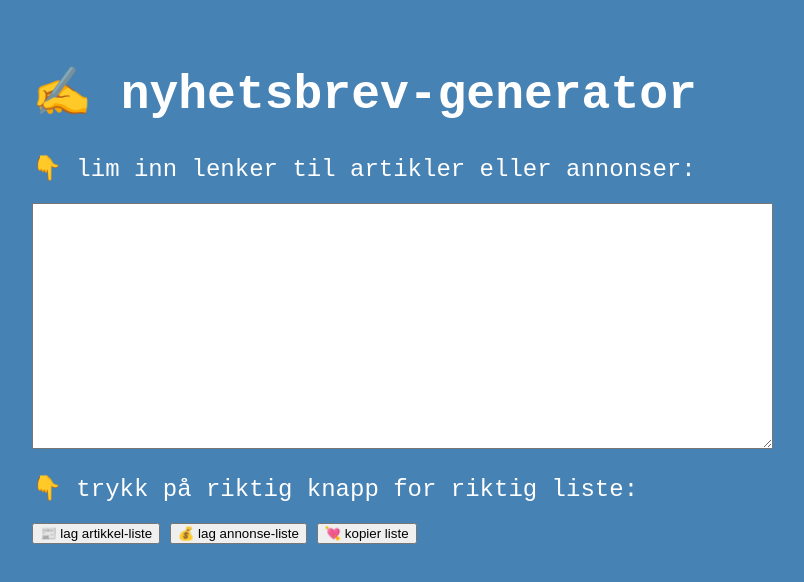
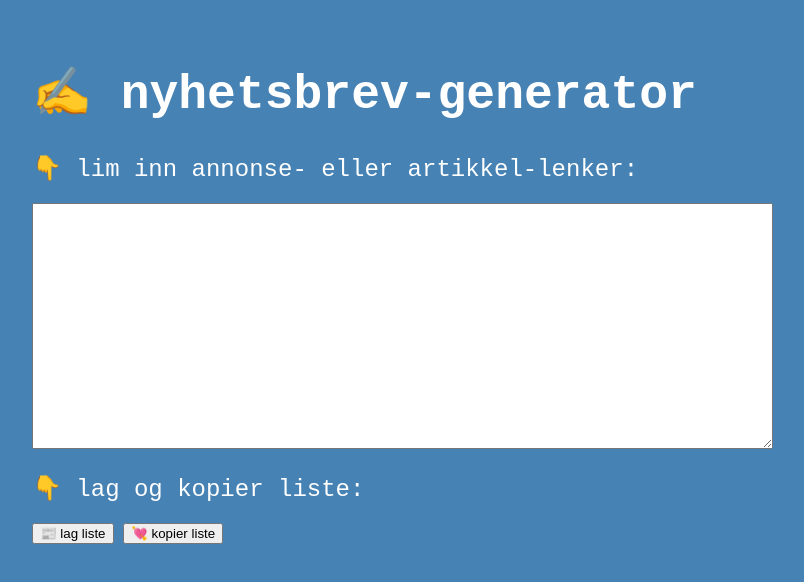
Before and after one commit to tantepose/nyhetsbrev-generator-sveltekit, a SvelteKit app: page / in a window 1280 px wide. Shown: the top 582 px of the page, without its empty margins (0-804 px from the left). Built offline with nearby package versions, Linux system fonts and the light colour scheme.

Commit message:
automatisk riktig modus, nå bare én knapp

```diff
--- a/src/routes/+page.svelte
+++ b/src/routes/+page.svelte
@@ -2,22 +2,35 @@
     import axios from 'axios'; // hente HTML, bør byttes med fetch
     import * as cheerio from 'cheerio'; // navigere HTML
 
-    let textInput // tekst textarea
-    let items = [] // lista med ferdig data å faktisk liste ut
-    let currentMode // "ad" eller "article", settes fra knapp trykka på
+    let textInput // all tekst i textarea
+    let items = [] // lista av objekter med ferdig data å faktisk liste ut
+    let mode // "ad" eller "article" for riktig skraping og utlisting
     let loading = false // spinner, yo
-    let renderedList // div-en som tegnes ut, for kopiering
+    let renderedList // div-en som tegnes ut, referanse for kopiering
 
-    // klikk fra bruker
-    function start (mode) {
-        currentMode = mode
+    // klikk på lag liste-knapp
+    function start () {
         loading = true
+        modeCheck()
 
-        scrapeURLs(textInput.split("\n"), mode)
-        .then((newItems) => {
+        scrapeURLs(textInput.split("\n")) // skrap URL-er fra hver linje i textarea
+        .then((newItems) => { // skraping ferdig, bruk data
             items = newItems
             loading = false
         })
+    }
+
+    // automatisk riktig mode ut fra første URL i lista
+    function modeCheck() {
+        const check = textInput.split("\n")[0].search("/jobb/") // søk etter "/jobb/" i første input-linje
+
+        if (check > -1) { // fant "/jobb/"
+            mode = "ad"
+            return "ad"
+        } else {
+            mode = "article"
+            return "article"
+        }
     }
 
     // faktisk skraping
@@ -33,10 +46,10 @@
             const item = {}
             item.url = url
 
-            if (currentMode == "article") {
+            if (mode == "article") {
                 item.title = $('h1').first().text()
                 item.info = $('.standfirst').text()
-            } else if (currentMode == "ad") {
+            } else if (mode == "ad") {
                 item.info = $('.firstname').text()
                 item.title = $('h1').first().text()
             }
@@ -61,20 +74,19 @@
 
 <h1>✍ nyhetsbrev-generator</h1>
 
-<h2>👇 lim inn lenker til artikler eller annonser:</h2>
+<h2>👇 lim inn annonse- eller artikkel-lenker:</h2>
 <textarea bind:value={textInput} rows="15" cols="90"/>
 
-<h2>👇 trykk på riktig knapp for riktig liste:</h2>
-<button on:click={ () => start("article")}>📰 lag artikkel-liste</button>
-<button on:click={ () => start("ad")}>💰 lag annonse-liste</button>
+<h2>👇 lag og kopier liste:</h2>
+<button on:click={ start }>📰 lag liste</button>
 <button on:click={ copyList }>💘 kopier liste</button>
 
 {#if loading}
-    <p>⏳ laster...</p>
+    <p>⏳ laster... (eller feil, si)</p>
 {/if}
 
 <div bind:this={renderedList}>
-    {#if !loading && currentMode == "article"}
+    {#if !loading && mode == "article"}
         {#each items as item}
             <b><a href = {item.url}>{item.title}</a></b>
             <p>{item.info}</p>
@@ -82,7 +94,7 @@
         {/each}
     {/if}
 
-    {#if !loading && currentMode == "ad"}
+    {#if !loading && mode == "ad"}
         <ul>
             {#each items as item}
                 <li>{item.info}: <a href = {item.url}>{item.title}</a></li>
```
